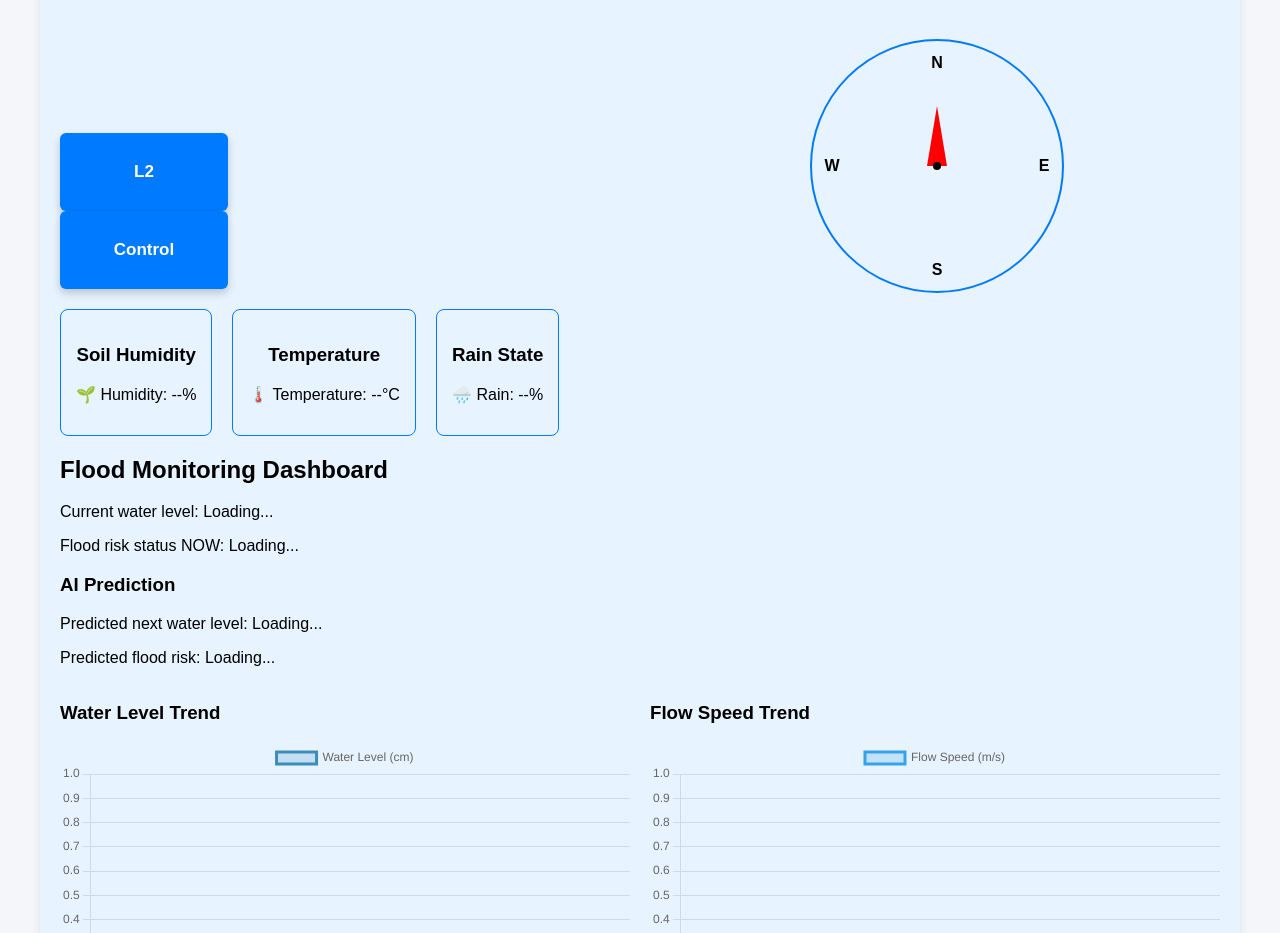
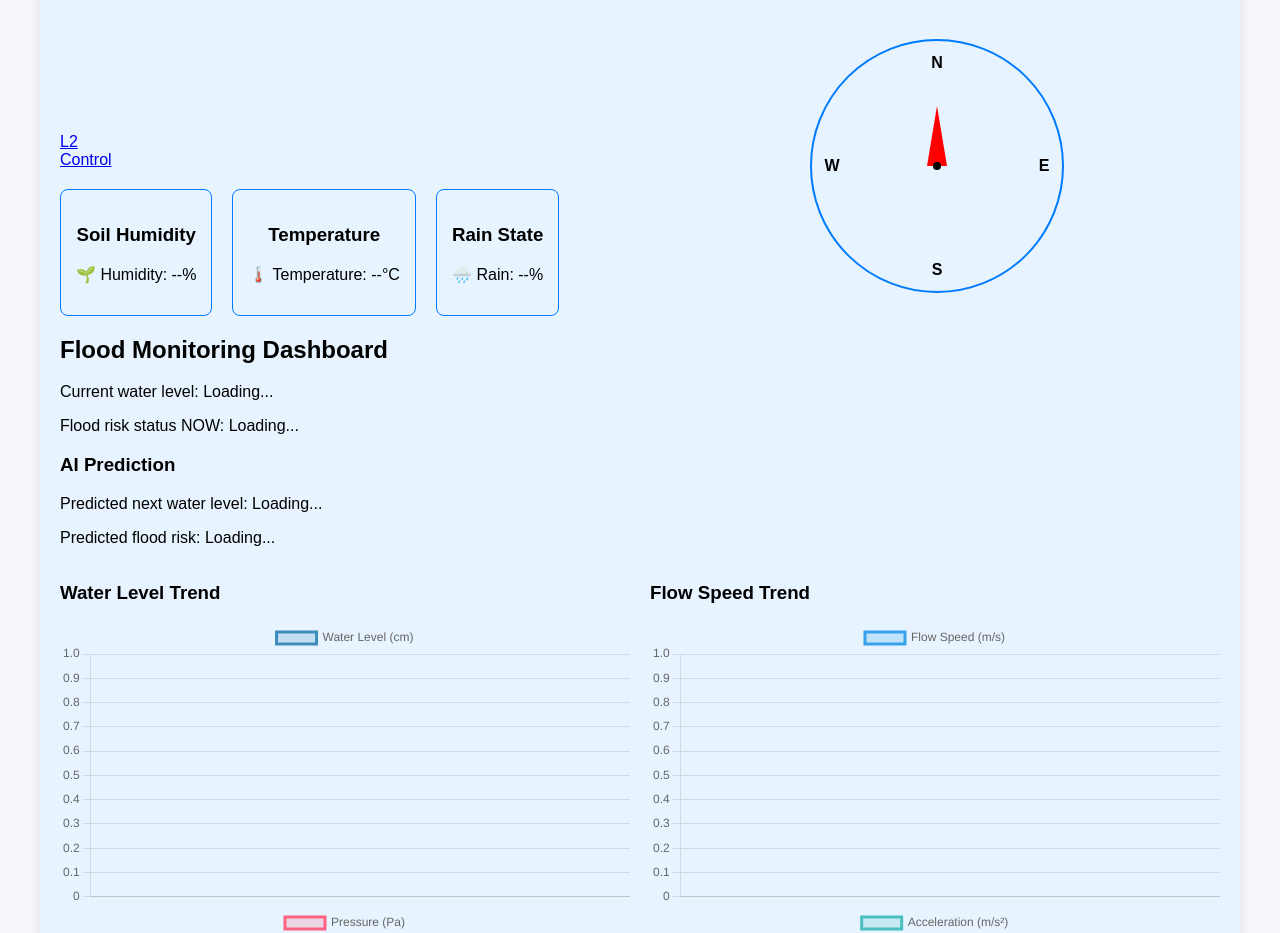
Before and after one commit to biihnguyen/shieldffds, a plain HTML site: page index.html in a window 1280 px wide. Shown: the part 1040-1973 px from the top of the page. Drawn offline with nearby package versions, Linux system fonts and the light colour scheme; no server answers; a script that the page names is missing.

Commit message:
Update index.html

```diff
--- a/index.html
+++ b/index.html
@@ -49,70 +49,6 @@
 .south { bottom: 5%; left: 50%; transform: translateX(-50%); }
 .east { right: 5%; top: 50%; transform: translateY(-50%); }
 .west { left: 5%; top: 50%; transform: translateY(-50%); }
-
-/* Định dạng cho container chứa các hộp */
-/* Định dạng cho container chứa các hộp */
-.container {
-    display: flex;
-    flex-direction: row;
-    justify-content: center;
-    align-items: flex-start; /* Không căn giữa theo chiều dọc */
-    gap: 20px;
-    flex-wrap: wrap;
-    width: 100%;
-    max-width: 1000px;
-    min-height: 200px; /* Đảm bảo container đủ cao */
-    margin: 0 auto;
-    border: 1px solid red;
-}
-
-
-/* Điều chỉnh kích thước và hiệu ứng cho #small-box-L2 và #control-box */
-#small-box-L2, #control-box {
-    flex-basis: calc(33.33% - 20px);
-    width: 140px;
-    max-width: 100%; /* Đảm bảo không vượt quá container */
-    height: 50px;
-    background-color: #007BFF;
-    color: white;
-    padding: 12px;
-    border-radius: 6px;
-    font-size: 17px;
-    font-weight: 600;
-    text-align: center;
-    cursor: pointer;
-    display: flex;
-    align-items: center;
-    justify-content: center;
-    box-shadow: 0 4px 8px rgba(0, 0, 0, 0.2);
-    transition: all 0.3s ease-in-out;
-    border: 2px solid transparent;
-}
-
-/* Kiểm tra liên kết có bị ảnh hưởng không */
-#small-box-L2 a, #control-box a {
-    text-decoration: none;
-    color: white;
-    font-weight: bold;
-}
-
-/* Hiệu ứng hover */
-#small-box-L2:hover, #control-box:hover {
-    background-color: #0056b3;
-    box-shadow: 0 6px 12px rgba(0, 0, 0, 0.3); /* Đổ bóng sâu hơn khi hover */
-    transform: translateY(-2px); /* Nổi lên nhẹ */
-}
-
-/* Hiệu ứng khi nhấn (active) */
-#small-box-L2:active, #control-box:active {
-    background-color: #003f7f; /* Màu tối hơn khi nhấn */
-    box-shadow: 0 3px 6px rgba(0, 0, 0, 0.2); /* Đổ bóng giảm xuống */
-    transform: translateY(1px); /* Nhấn xuống nhẹ */
-}
-
-
-
-
 
 
 
```
